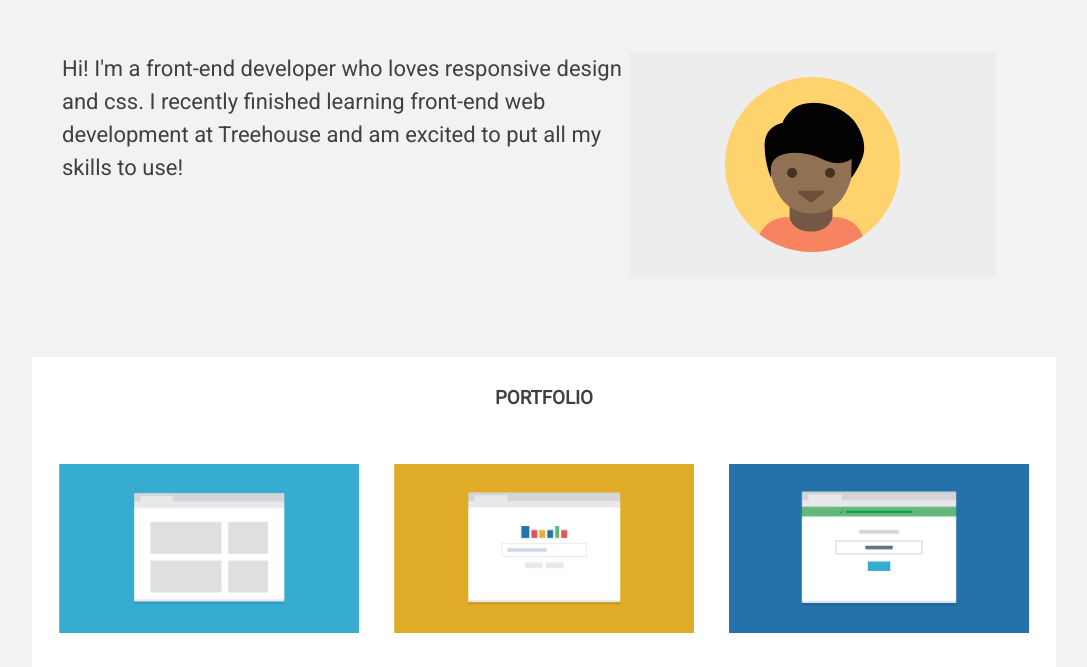
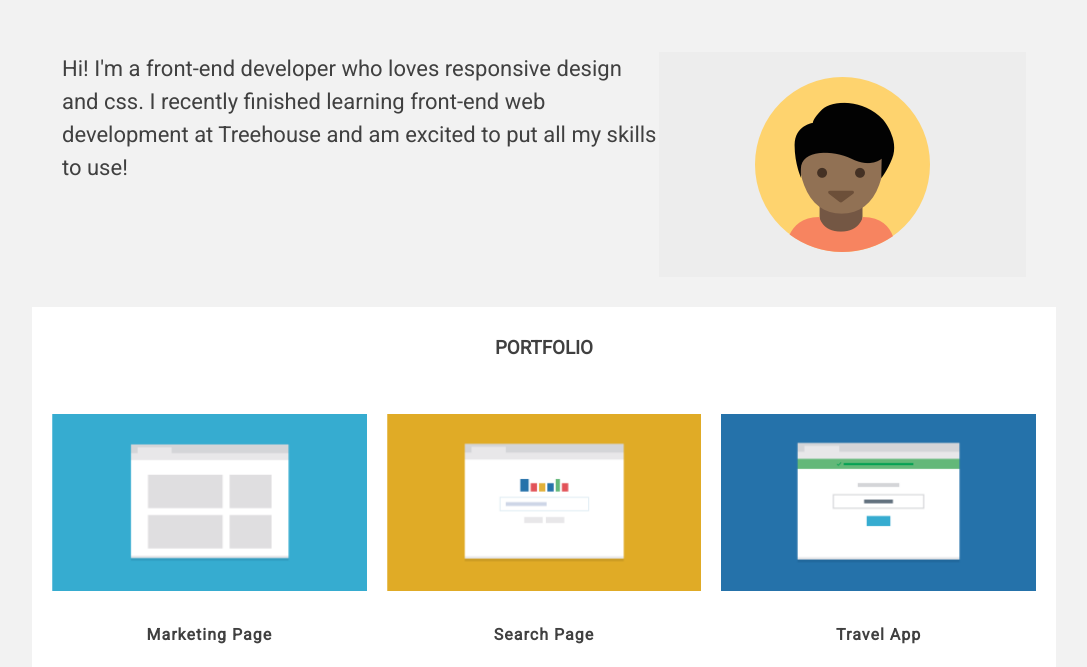
Before and after one commit to AnnaSinha33/responsive_layout_v1, a plain HTML site: page index.html in a window 1280 px wide. Shown: the part 72-739 px from the top of the page, without its empty margins (96-1183 px from the left). Drawn offline with Linux system fonts and the light colour scheme.

Commit message:
Update styles.css

```diff
--- a/css/styles.css
+++ b/css/styles.css
@@ -129,9 +129,9 @@ footer {
   flex-direction: row-reverse;
   flex-wrap: wrap;
   text-align: center;
-  max-width: 1024px;
-  padding: 30px 60px 30px 30px;
-  margin: 0 auto;
+  max-width: 100%;
+  padding: 30px;
+  margin: 0;
   font-size: 22px;
   line-height: 1.5;
   background-color: #f2f2f2;
@@ -140,13 +140,12 @@ footer {
   display: flex;
   flex-direction: row-reverse;
   vertical-align: top;
-  align-self: center;
+  align-items: flex-start;
   max-width: 270px;
-  margin-bottom: 50px;
-  margin-right: 40px;
+  margin: auto;
 }
 .portfolio {
-  width: 300px;
+  max-width: 100%;
 }
 #portfolio {
     width: 100%;
```
